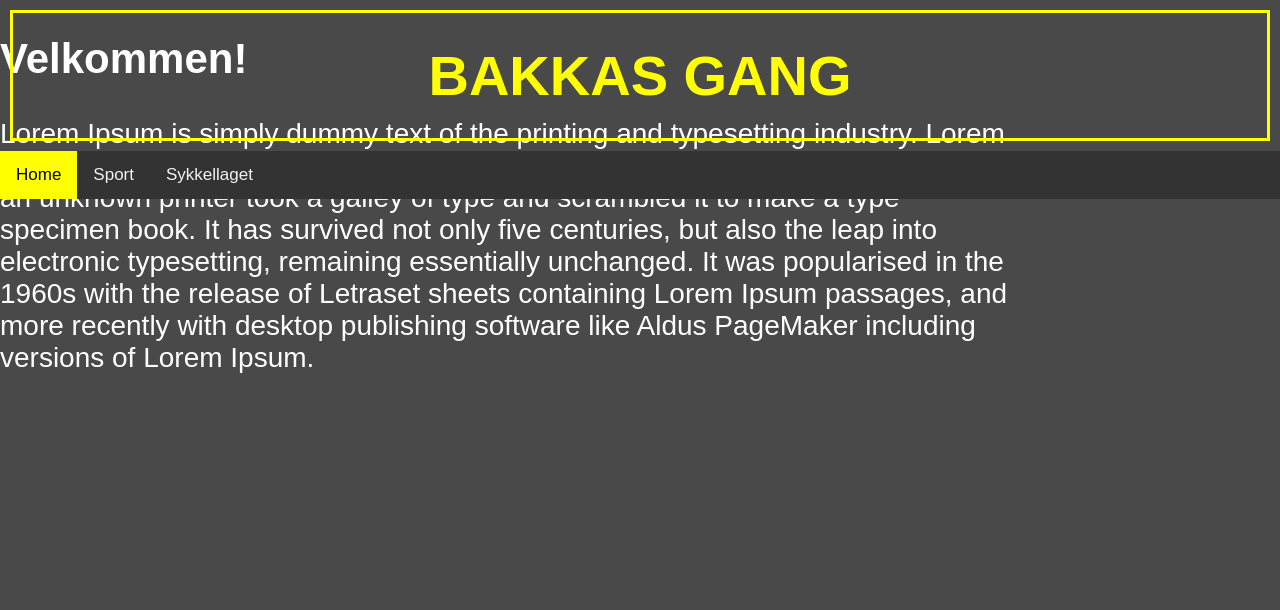
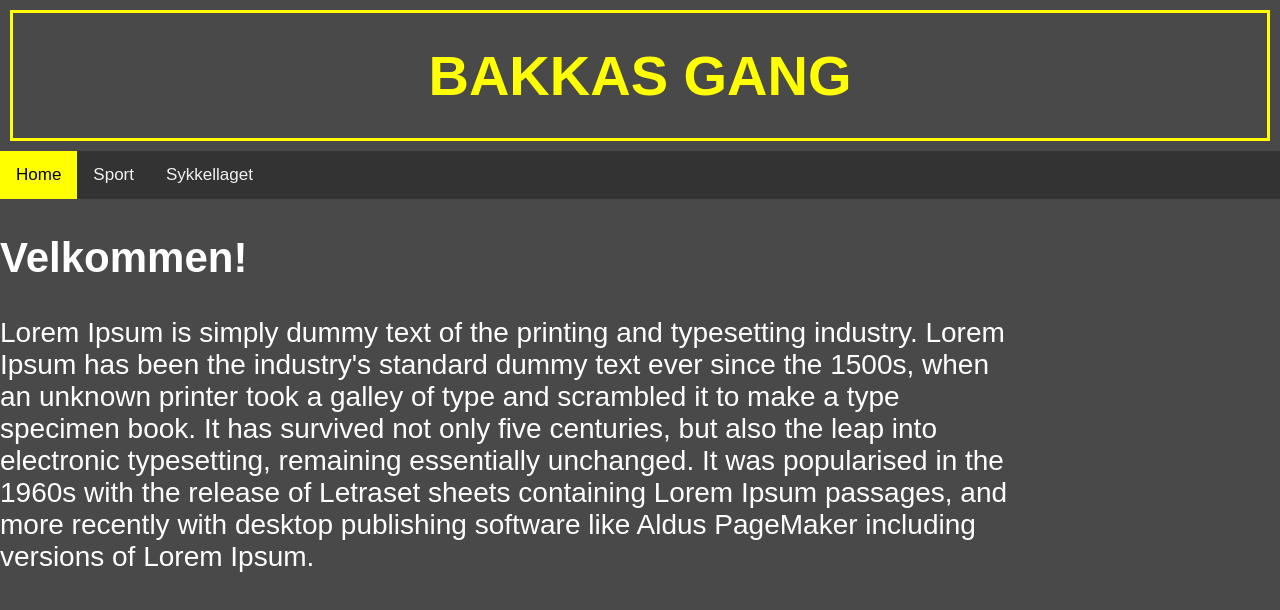
Before and after one commit to minahskole/Bakkas-Gang, a plain HTML site: page index.html in a window 1280 px wide. Shown: the top 610 px of the page. Drawn offline with Linux system fonts and the light colour scheme.

Commit message:
fix navbar

```diff
--- a/navbar.css
+++ b/navbar.css
@@ -52,16 +52,21 @@ h1 {
 }
 
 .navbar {
-  position: fixed;
+  position: sticky;
   top: 0;
   width: 100%;
+  background-color: #494949;
+
 }
+/*
 .sticky {
   position: fixed;
   top: 0;
   width: 100%;
 }
 
+/*
 .sticky + .content {
   padding-top: 60px;
 }
+*/
```
